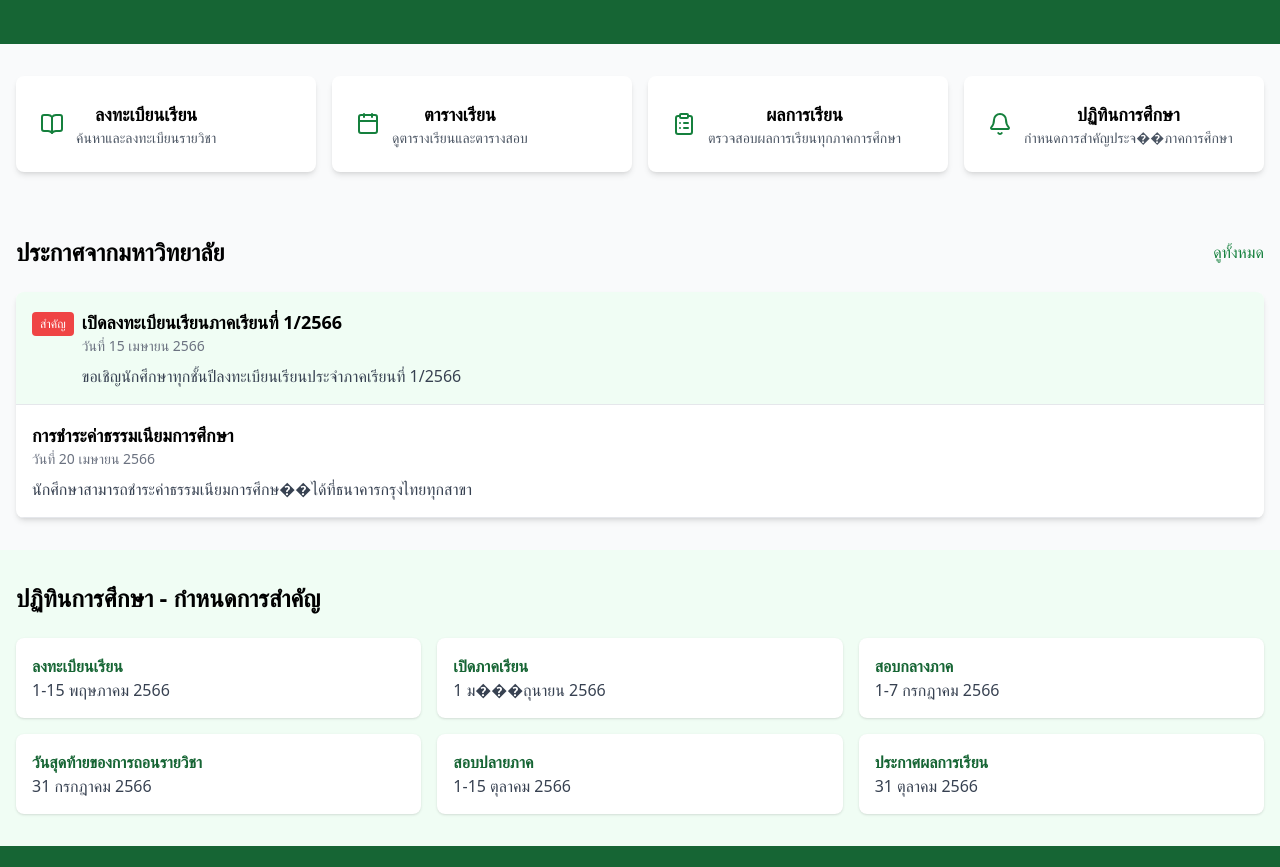
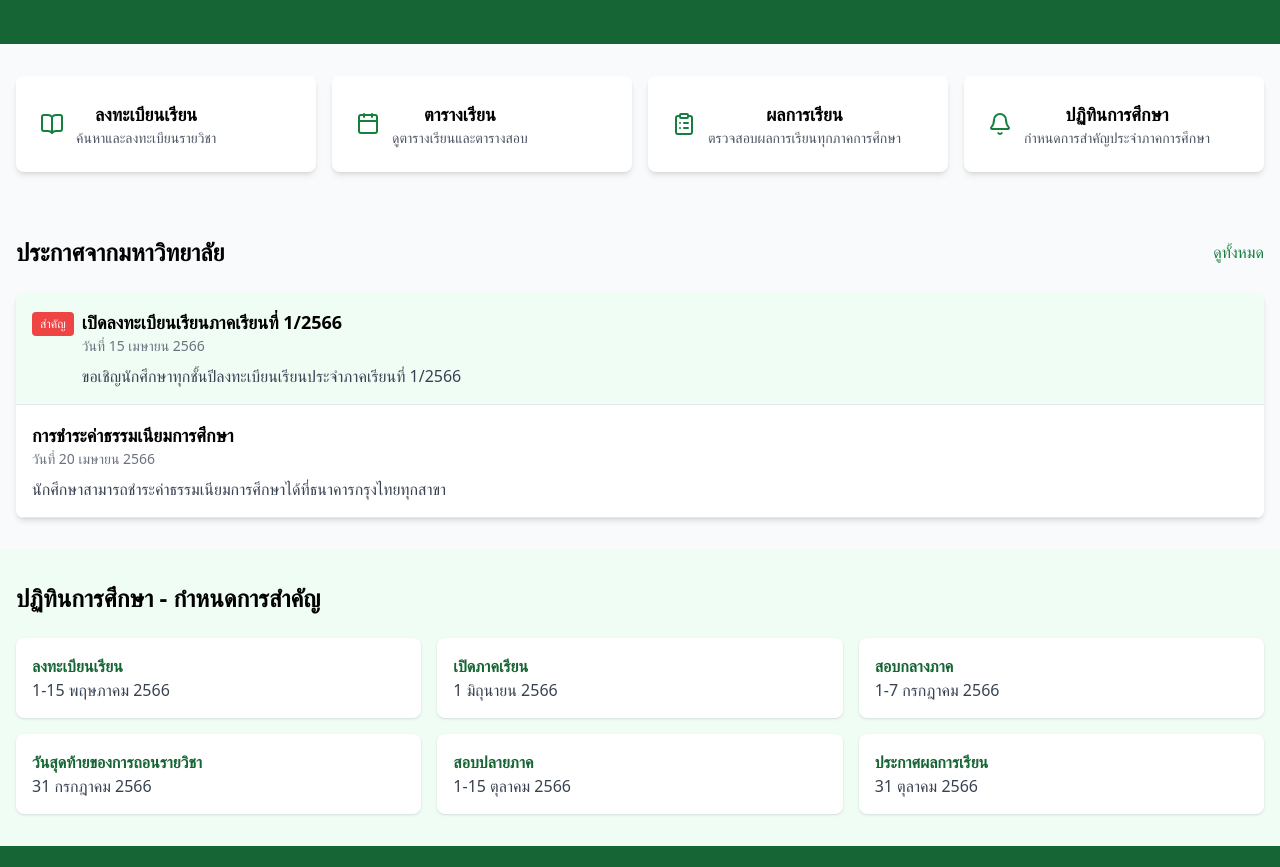
Before and after one commit to DolVolo/GroupTailwindCSS, a website: page mainpage.html in a window 1280 px wide. Shown: the part 280-1147 px from the top of the page. Drawn offline with nearby package versions, Linux system fonts and the light colour scheme.

Commit message:
edit text in index.html

```diff
--- a/mainpage.html
+++ b/mainpage.html
@@ -186,7 +186,7 @@
                                 <div>
                                     <h3 class="font-bold text-lg">ปฏิทินการศึกษา</h3>
                                     <p class="text-gray-600 text-sm">
-                                        กำหนดการสำคัญประจ��ภาคการศึกษา
+                                        กำหนดการสำคัญประจำภาคการศึกษา
                                     </p>
                                 </div>
                             </button>
@@ -223,7 +223,7 @@
                                         <p class="text-gray-500 text-sm mb-2">
                                             วันที่ 20 เมษายน 2566
                                         </p>
-                                        <p class="text-gray-700">นักศึกษาสามารถชำระค่าธรรมเนียมการศึกษ��ได้ที่ธนาคารกรุงไทยทุกสาขา</p>
+                                        <p class="text-gray-700">นักศึกษาสามารถชำระค่าธรรมเนียมการศึกษาได้ที่ธนาคารกรุงไทยทุกสาขา</p>
                                     </div>
                                 </div>
                             </div>
@@ -243,7 +243,7 @@
                                 </div>
                                 <div class="bg-white p-4 rounded-lg shadow">
                                     <h3 class="font-bold text-green-800">เปิดภาคเรียน</h3>
-                                    <p class="text-gray-700">1 ม���ถุนายน 2566</p>
+                                    <p class="text-gray-700">1 มิถุนายน 2566</p>
                                 </div>
                                 <div class="bg-white p-4 rounded-lg shadow">
                                     <h3 class="font-bold text-green-800">สอบกลางภาค</h3>
```
